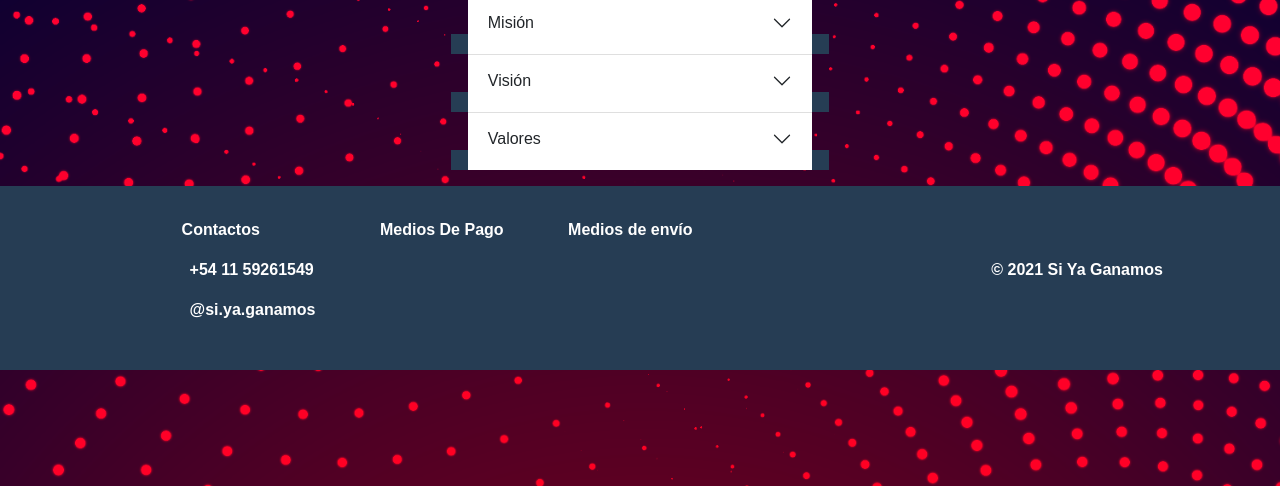
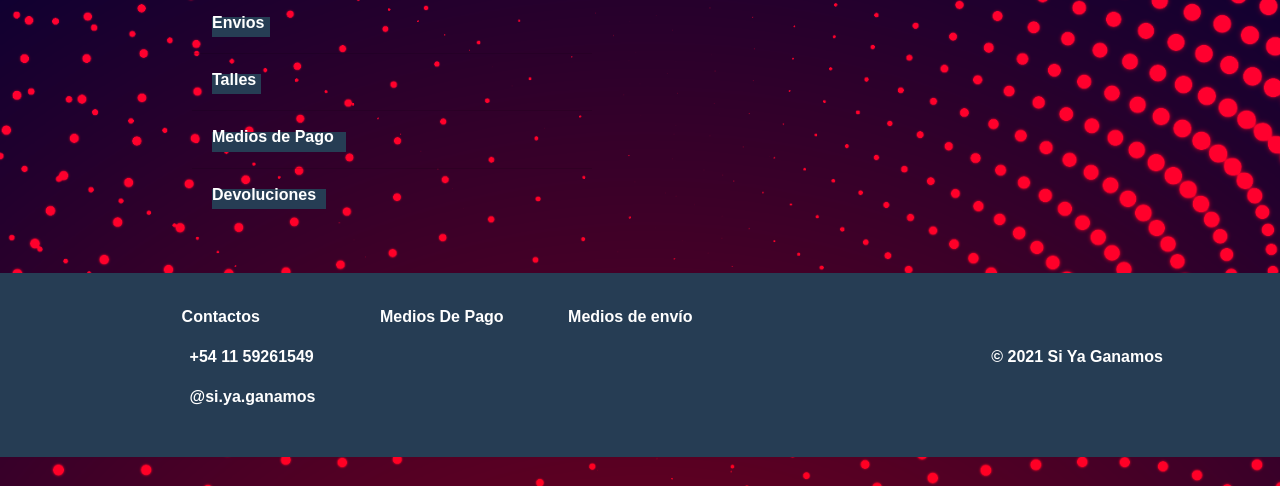
Before and after one commit to july8712/siYaGanamos, a plain HTML site: page secciones/preguntas.html in a window 1280 px wide. Shown: the part 314-800 px from the top of the page. Drawn offline with nearby package versions, Linux system fonts and the light colour scheme.

Commit message:
preguntas avance

```diff
--- a/css/estilos.css
+++ b/css/estilos.css
@@ -1,20 +1,19 @@
-@import url('https://fonts.googleapis.com/css2?family=Nunito:ital,wght@0,300;0,400;0,700;0,800;1,800&display=swap');
+@import url("https://fonts.googleapis.com/css2?family=Nunito:ital,wght@0,300;0,400;0,700;0,800;1,800&display=swap");
 
-*{
+* {
   margin: 0;
   padding: 0;
 }
 
-body{
-    background-image: url('../img/fondo.png');
+body {
+  background-image: url("../img/fondo.png");
   background-repeat: no-repeat;
   background-size: cover;
-    font-family: 'Montserrat', sans-serif;;
+  font-family: "Montserrat", sans-serif;
 }
 
-
-header{
-    background-color: #BF1B27;
+header {
+  background-color: #bf1b27;
   display: flex;
   justify-content: space-between;
   align-items: center;
@@ -24,39 +23,37 @@ header{
   width: 100%;
 }
 
-header img{
+header img {
   width: 65px;
   height: 73.39px;
   margin-left: 121px;
-    margin: 17px 121px
+  margin: 17px 121px;
 }
 
-.nav-link{
+.nav-link {
   color: white !important;
   margin-right: 63px;
-    font-family: 'Nunito', sans-serif;
+  font-family: "Nunito", sans-serif;
   font-weight: 800;
 }
 
-.nav-link:hover, .nav-link:active{
+.nav-link:hover,
+.nav-link:active {
   border-bottom: 2px solid white !important;
   color: white !important;
 }
 
-nav{
+nav {
   display: flex;
   justify-content: center;
-    width:70%
-
+  width: 70%;
 }
 
-
-#paraQuien{
-
+#paraQuien {
   padding-bottom: 6em;
 }
 
-#paraQuien h2{
+#paraQuien h2 {
   display: inline-block;
   font-weight: 800;
   text-align: center;
@@ -71,7 +68,7 @@ nav{
 #paraQuien h2::after {
   content: "";
   display: block;
-    background:#263D54;
+  background: #263d54;
   width: 110%;
   height: 20px;
   margin-top: -15px;
@@ -79,14 +76,14 @@ nav{
   z-index: -1;
 }
 
-#generoRemera{
+#generoRemera {
   display: flex;
   width: 100%;
   justify-content: space-around;
   font-weight: 800;
 }
 
-.generos{
+.generos {
   /* background-image: url('../img/imgEj.jpg') ; */
   /* background-size:cover; */
   width: 25rem;
@@ -96,35 +93,35 @@ nav{
   justify-content: center;
   align-items: center;
   color: white;
-    font-size: 2.5rem ;
+  font-size: 2.5rem;
   margin: auto;
 }
 
-.femenino{
-    background-image: url('../img/cuerva.jpg') ;
-    background-size:cover;
+.femenino {
+  background-image: url("../img/cuerva.jpg");
+  background-size: cover;
 }
 
-.masculino{
-    background-image: url('../img/cuervo.jpg') ;
-    background-size:contain;
+.masculino {
+  background-image: url("../img/cuervo.jpg");
+  background-size: contain;
   background-repeat: no-repeat;
 }
 
-.cuervos{
+.cuervos {
   width: 288px;
   height: 257px;
 }
 
-.rowCuervo{
+.rowCuervo {
   margin-top: 2em;
 }
 
-.rowCuerva{
+.rowCuerva {
   display: flex;
   justify-content: center;
 }
-.cuervo-wrap{
+.cuervo-wrap {
   width: 288px;
   display: flex;
   justify-content: center;
@@ -133,36 +130,34 @@ nav{
   margin: 0px auto;
 }
 
-.cuervaCol{
+.cuervaCol {
   width: 288px;
   margin: 0 72.5px;
   padding: 0px;
 }
 
-
-
-.modelo{
+.modelo {
   width: 100%;
   height: 38px;
   font-weight: 800;
   color: white;
-    font-family:'Nunito', sans-serif ;
+  font-family: "Nunito", sans-serif;
   font-size: 23.18px;
 }
 
-.generos a{
-    background-color: #263D54;
-    padding: .2em .5em;
+.generos a {
+  background-color: #263d54;
+  padding: 0.2em 0.5em;
   text-decoration: none;
   color: white;
 }
 
-.carouselImg{
+.carouselImg {
   width: 100%;
   height: 23em;
 }
 
-.carousel{
+.carousel {
   margin-bottom: 5em;
   height: 23rem;
   position: relative;
@@ -172,17 +167,17 @@ nav{
 .carousel-indicators [data-bs-target] {
   width: 15px;
   height: 15px;
-   margin-left: .5em;
+  margin-left: 0.5em;
   border-radius: 100%;
   background-color: red;
 }
 
-.paraQuienPage{
+.paraQuienPage {
   padding-top: 6em;
 }
 
- footer{
-    background-color: #263D54;
+footer {
+  background-color: #263d54;
   color: white;
   font-weight: 700;
   display: flex;
@@ -191,42 +186,40 @@ nav{
   align-items: center;
 }
 
-#footerLeft{
+#footerLeft {
   display: flex;
   justify-content: space-evenly;
   width: 50%;
-
 }
 
-.pagos{
+.pagos {
   width: 140px;
 }
 
-#contactanos{
+#contactanos {
   display: flex;
   flex-flow: column;
   line-height: none;
 }
 
- .displayRedes{
+.displayRedes {
   display: flex;
   align-items: center;
   margin-bottom: 1em;
 }
 
- .displayRedes p{
+.displayRedes p {
   margin-bottom: 0;
-     margin-left: .5em;
+  margin-left: 0.5em;
 }
 
- .metPagoEnvio{
+.metPagoEnvio {
   display: flex;
   flex-flow: column;
   align-items: center;
-
 }
 
- #imgMedios{
+#imgMedios {
   display: flex;
   flex-wrap: wrap;
   justify-content: center;
@@ -234,24 +227,24 @@ nav{
   width: 30%;
 }
 
- #equipo{
-     padding-top:250px;
+#equipo {
+  padding-top: 250px;
 }
 
- #equipo h2{
+#equipo h2 {
   font-size: 30px;
   font-weight: 700;
   color: #fff;
 }
 
- #equipo p{
+#equipo p {
   color: #fff;
 }
-.equipo-img{
+.equipo-img {
   width: 610px;
 }
 
-#equipo h1{
+#equipo h1 {
   font-size: 40px;
   font-weight: 800;
   color: #fff;
@@ -265,7 +258,7 @@ nav{
 #equipo h1::after {
   content: "";
   display: block;
-    background:#263D54;
+  background: #263d54;
   width: 110%;
   height: 20px;
   margin-top: -15px;
@@ -278,17 +271,17 @@ nav{
   margin: auto;
 }
 
-#equipo h3{
+#equipo h3 {
   font-size: 22px;
   font-weight: 700;
-    color:#fff;
+  color: #fff;
 }
 
-.integrante{
+.integrante {
   width: 50%;
 }
 
-#contacto h1{
+#contacto h1 {
   font-size: 40px;
   font-weight: 800;
   width: initial;
@@ -303,7 +296,7 @@ nav{
 #contacto h1::after {
   content: "";
   display: block;
-    background:#263D54;
+  background: #263d54;
   width: 110%;
   height: 20px;
   margin-top: -15px;
@@ -311,7 +304,7 @@ nav{
   z-index: -1;
 }
 
-#contacto h2{
+#contacto h2 {
   font-size: 33.0882px;
 
   font-weight: 800;
@@ -327,7 +320,7 @@ nav{
 #contacto h2::after {
   content: "";
   display: block;
-    background:#263D54;
+  background: #263d54;
   width: 110%;
   height: 20px;
   margin-top: -15px;
@@ -335,20 +328,19 @@ nav{
   z-index: -1;
 }
 
-
-#contacto{
+#contacto {
   padding: 250px;
 }
 
-.iconCont{
+.iconCont {
   background-color: white;
-    border-radius:50%;
+  border-radius: 50%;
   padding: 15px;
-    color: #263D54;
+  color: #263d54;
 }
 
-#contacto p{
-    font-family: 'Nunito', sans-serif;
+#contacto p {
+  font-family: "Nunito", sans-serif;
   font-style: normal;
   font-weight: 800;
   font-size: 24.0642px;
@@ -356,8 +348,7 @@ text-align: center;
   color: white;
 }
 
-#preguntas h2{
-
+#preguntas h2 {
   font-size: 40px;
   font-weight: 800;
   color: #fff;
@@ -371,7 +362,7 @@ color: white;
 #preguntas h2::after {
   content: "";
   display: block;
-        background:#263D54;
+  background: #263d54;
   width: 110%;
   height: 20px;
   margin-top: -15px;
@@ -379,6 +370,64 @@ color: white;
   z-index: -1;
 }
 
-    #preguntas{
+#preguntas {
   padding-top: 250px;
+  margin-bottom: 3em;
+  display: flex;
+  justify-content: center;
+  width: 70%;
 }
+
+#h2Flex {
+  display: flex;
+  justify-content: center;
+}
+
+.accordion-item {
+  width: 25rem;
+  background-color: #1c00ff00;
+}
+.accordion-button {
+  background-color: #1c00ff00;
+}
+
+.accordion-button:not(.collapsed) {
+    background-color: transparent;
+}
+
+#preguntasFlex {
+  display: flex;
+  justify-content: center;
+}
+
+
+
+.accordion {
+  display: flex;
+  flex-flow: column;
+  justify-self: left;
+}
+
+#preguntas .accordion-button {
+    font-size: 25;
+
+    font-weight: 800;
+    color: #fff;
+    display: inline-block;
+    position: relative;
+    display: flex;
+    align-items: center;
+    flex-direction: column;
+    width: initial;
+  }
+
+  #preguntas .accordion-button::after {
+    content: "";
+    display: block;
+    background: #263d54;
+    width: 110%;
+    height: 20px;
+    margin-top: -15px;
+    position: relative;
+    z-index: -1;
+  }
--- a/secciones/preguntas.html
+++ b/secciones/preguntas.html
@@ -38,25 +38,27 @@
         </nav>
     </header>
 
-<section>
+<section id="preguntasFlex">
 
 
-            <div id="preguntas">
-                <div class="row">
-                    <class class="col d-flex justify-content-center flex-column align-items-center">
-                        <div class="d-flex flex-column bd-highlight mb-3" >
-                            <h2 id="preguntasTitle">
-                                Alguna Pregunta?
-                            </h2>
+            <div id="preguntas" class="d-flex flex-column">
+                            <div id="h2Flex">
+                                <h2 id="preguntasTitle">
+                                    Alguna Pregunta?
+                                </h2>
+                            </div>
+
+
+
 
                             <div class="accordion accordion-flush" id="accordionFlushExample">
                                 <div class="accordion-item">
-                                    <h2 class="accordion-header" id="flush-headingOne">
+                                    <h3 class="accordion-header" id="flush-headingOne">
                                         <button class="accordion-button collapsed" type="button" data-bs-toggle="collapse"
                                             data-bs-target="#flush-collapseOne" aria-expanded="false" aria-controls="flush-collapseOne">
-                                            Misión
+                                            Envios
                                         </button>
-                                    </h2>
+                                    </h3>
                                     <div id="flush-collapseOne" class="accordion-collapse collapse" aria-labelledby="flush-headingOne"
                                         data-bs-parent="#accordionFlushExample">
                                         <div class="accordion-body">Establecer un vínculo comercial y de inteligencia de negocio con los
@@ -65,12 +67,12 @@
                                     </div>
                                 </div>
                                 <div class="accordion-item">
-                                    <h2 class="accordion-header" id="flush-headingTwo">
+                                    <h3 class="accordion-header" id="flush-headingTwo">
                                         <button class="accordion-button collapsed" type="button" data-bs-toggle="collapse"
                                             data-bs-target="#flush-collapseTwo" aria-expanded="false" aria-controls="flush-collapseTwo">
-                                            Visión
+                                            Talles
                                         </button>
-                                    </h2>
+                                    </h3>
                                     <div id="flush-collapseTwo" class="accordion-collapse collapse" aria-labelledby="flush-headingTwo"
                                         data-bs-parent="#accordionFlushExample">
                                         <div class="accordion-body">Ser el principal proveedor de software en el ámbito de las pequeñas y
@@ -79,22 +81,32 @@
                                     </div>
                                 </div>
                                 <div class="accordion-item">
-                                    <h2 class="accordion-header" id="flush-headingThree">
+                                    <h3 class="accordion-header" id="flush-headingThree">
                                         <button class="accordion-button collapsed" type="button" data-bs-toggle="collapse"
                                             data-bs-target="#flush-collapseThree" aria-expanded="false" aria-controls="flush-collapseThree">
-                                            Valores
+                                            Medios de Pago
                                         </button>
-                                    </h2>
+                                    </h3>
                                     <div id="flush-collapseThree" class="accordion-collapse collapse" aria-labelledby="flush-headingThree"
                                         data-bs-parent="#accordionFlushExample">
                                         <div class="accordion-body">Creatividad, eficiencia e innovación.
                                         </div>
                                     </div>
                                 </div>
+                                <div class="accordion-item">
+                                    <h3 class="accordion-header" id="flush-headingFour">
+                                        <button class="accordion-button collapsed" type="button" data-bs-toggle="collapse"
+                                            data-bs-target="#flush-collapseFour" aria-expanded="false" aria-controls="flush-collapseFour">
+                                            Devoluciones
+                                        </button>
+                                    </h3>
+                                    <div id="flush-collapseFour" class="accordion-collapse collapse" aria-labelledby="flush-headingFour"
+                                        data-bs-parent="#accordionFlushExample">
+                                        <div class="accordion-body">Ser el principal proveedor de software en el ámbito de las pequeñas y
+                                            grandes empresas incluyendo a emprendedores.
+                                        </div>
+                                    </div>
                             </div>
-                        </div>
-                    </class>
-                </div>
         </section>
       <!-- Comienza el footer -->
 
```
Lines whose indentation alone changed are shown as unchanged.
